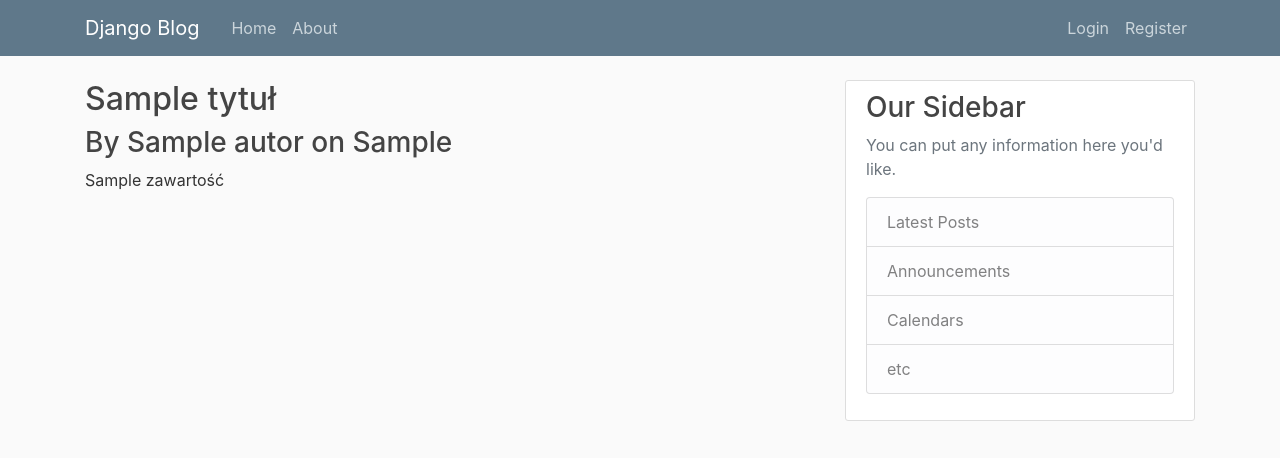
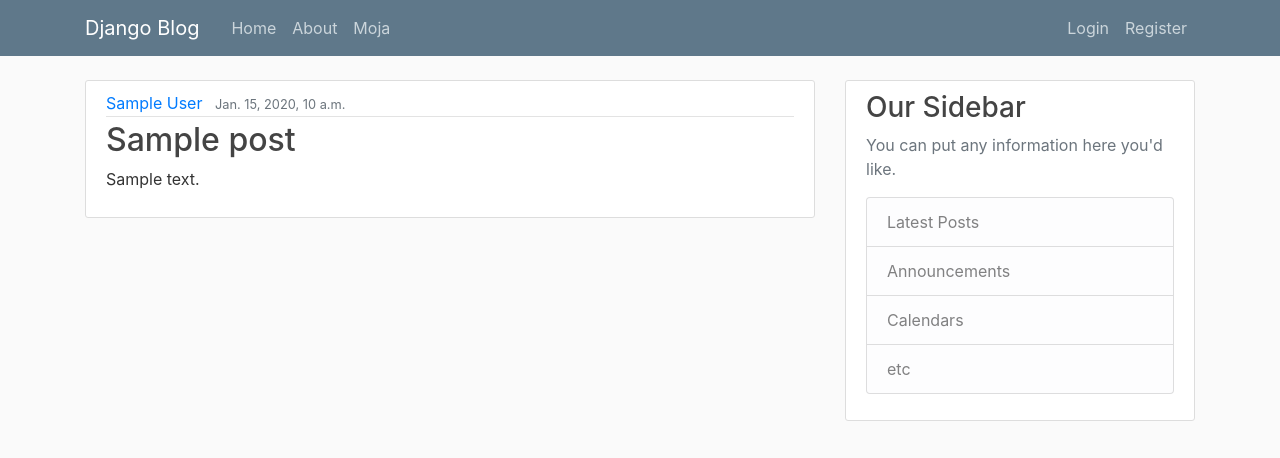
Before and after one commit to BigBadWolfPL/Django-blog, a Django app: template blog/templates/blog/home.html in a window 1280 px wide. Shown: the top 458 px of the page. Run offline with Django 4.2, Linux system fonts and the light colour scheme; the template is opened without the code that fills it: most values are stand-ins (such as "Sample title", 1, 10 or a date in 2020); parts of the project's set-up code (start-up, migrations or seed data) failed here and were passed over; some libraries are stand-ins or nearby versions.

Commit message:
added working buttons

```diff
--- a/blog/templates/blog/base.html
+++ b/blog/templates/blog/base.html
@@ -20,14 +20,15 @@
     <header class="site-header">
         <nav class="navbar navbar-expand-md navbar-dark bg-steel fixed-top">
           <div class="container">
-            <a class="navbar-brand mr-4" href="/">Django Blog</a>
+            <a class="navbar-brand mr-4" href="{% url 'blog-home' %}">Django Blog</a>
             <button class="navbar-toggler" type="button" data-toggle="collapse" data-target="#navbarToggle" aria-controls="navbarToggle" aria-expanded="false" aria-label="Toggle navigation">
             <span class="navbar-toggler-icon"></span>
             </button>
             <div class="collapse navbar-collapse" id="navbarToggle">
               <div class="navbar-nav mr-auto">
-                <a class="nav-item nav-link" href="/">Home</a>
-                <a class="nav-item nav-link" href="/about">About</a>
+                <a class="nav-item nav-link" href="{% url 'blog-home' %}">Home</a>
+                <a class="nav-item nav-link" href="{% url 'blog-about' %}">About</a>
+                <a class="nav-item nav-link" href="{% url 'blog-moja' %}">Moja</a>
               </div>
               <!-- Navbar Right Side -->
               <div class="navbar-nav">
--- a/blog/templates/blog/home.html
+++ b/blog/templates/blog/home.html
@@ -1,8 +1,15 @@
 {% extends "blog/base.html" %}
 {% block content %}
-    {% for wpis in wpisy %}
-        <h2>{{wpis.tytuł}}</h2>
-        <h3>By {{wpis.autor}} on {{wpis.data_posta}}</h3>
-        <P>{{wpis.zawartość}}</P>
+    {% for post in posts %}
+         <article class="media content-section">
+             <div class="media-body">
+               <div class="article-metadata">
+                 <a class="mr-2" href="#">{{ post.author }}</a>
+                 <small class="text-muted">{{ post.date_posted }}</small>
+               </div>
+               <h2><a class="article-title" href="#">{{ post.title }}</a></h2>
+               <p class="article-content">{{ post.content }}</p>
+             </div>
+           </article>
     {% endfor %}
 {% endblock content %}
--- a/django_project/urls.py
+++ b/django_project/urls.py
@@ -18,5 +18,5 @@ from django.urls import path, include
 
 urlpatterns = [
     path('admin/', admin.site.urls),
-    path('blog/', include('blog.urls'))
+    path('', include('blog.urls'))
 ]
```
Also changed, not shown: blog/views.py (+5 -6 lines).
